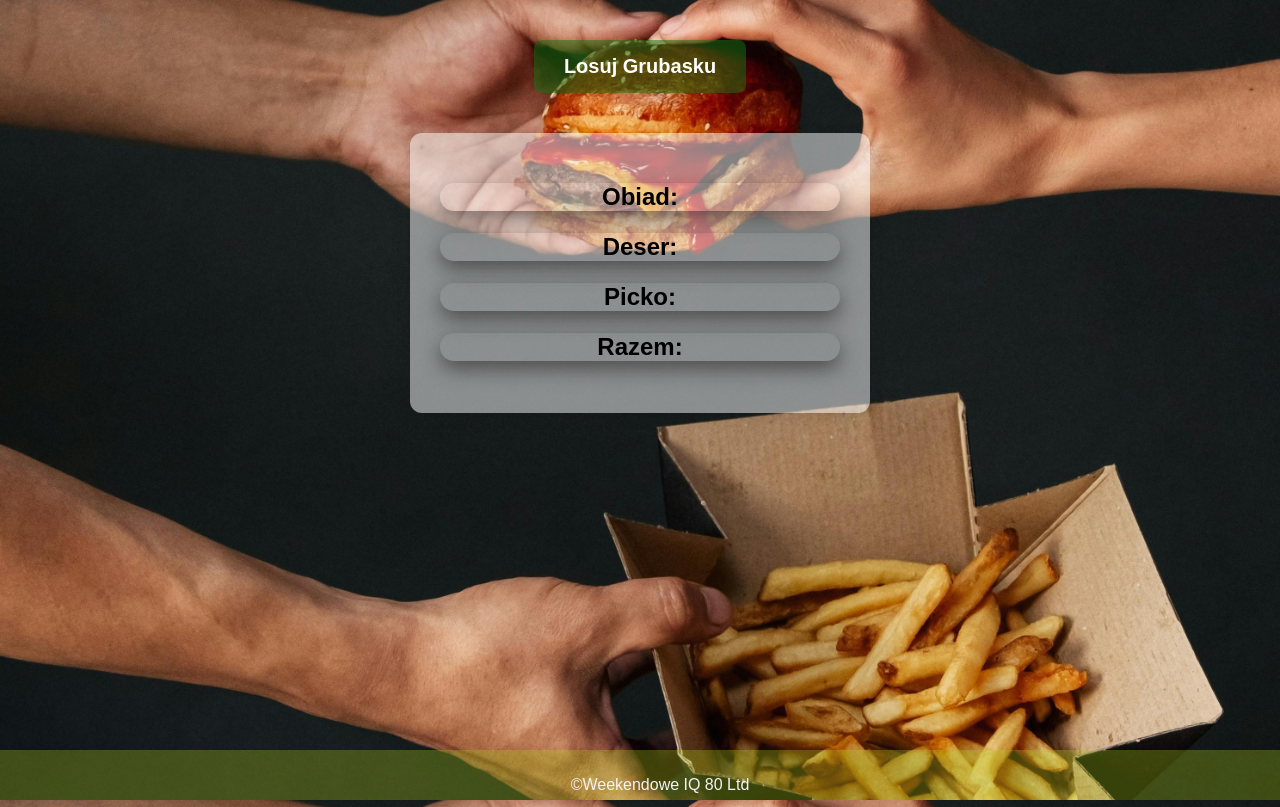
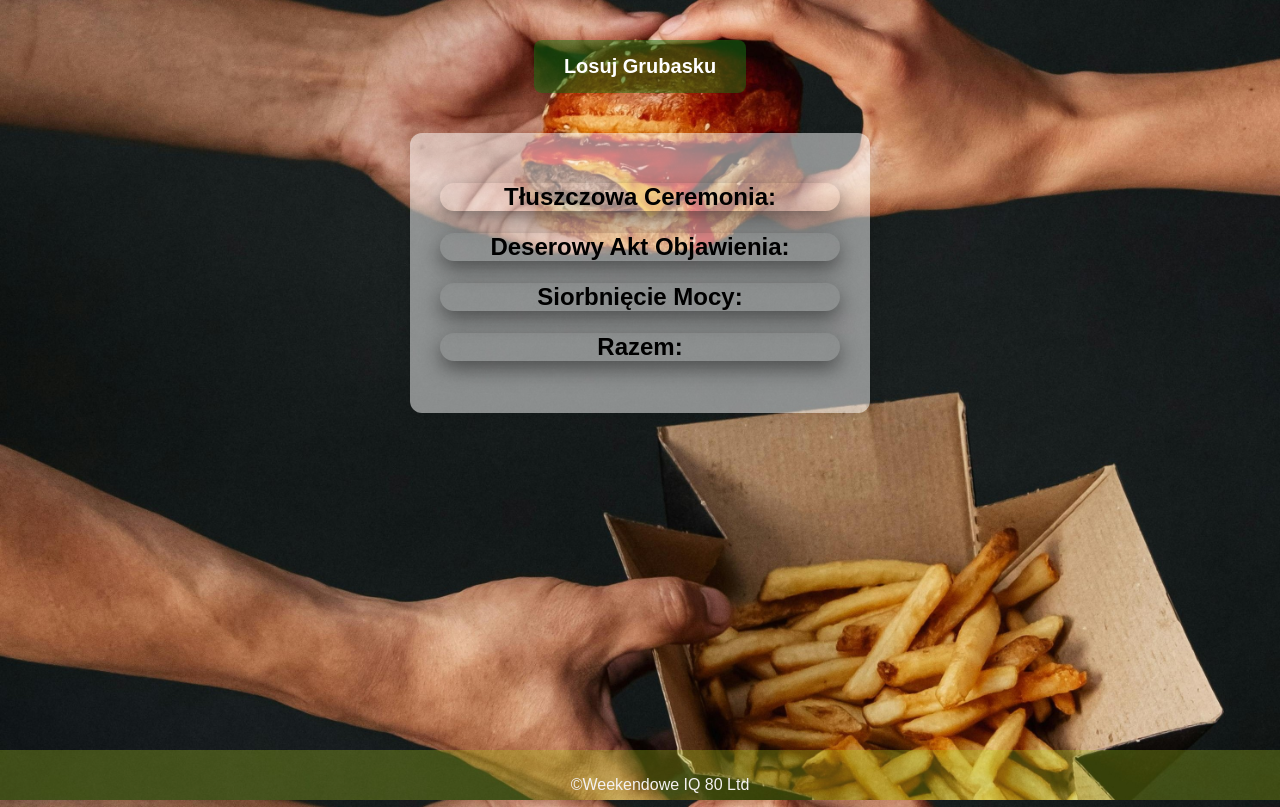
Before and after one commit to Programophobia/Zakupy-w-Zabce-w-niedziele, a website: page index.html in a window 1280 px wide. Shown: the top 807 px of the page. Drawn offline with Linux system fonts and the light colour scheme.

Commit message:
Rename headings for meal sections in index.html

```diff
--- a/index.html
+++ b/index.html
@@ -12,12 +12,12 @@
     <button id="start">Losuj Grubasku</button>
 
 <div id="wynik">
-  <h2>Obiad:</h2>
+  <h2>Tłuszczowa Ceremonia:</h2>
   <p id="obiad"></p>
 
-  <h2>Deser:</h2>
+  <h2>Deserowy Akt Objawienia:</h2>
   <p id="deser"></p>
-  <h2>Picko:</h2>
+  <h2>Siorbnięcie Mocy:</h2>
   <p id="picko"></p>
   <h2>Razem:</h2>
   <p id="razem"></p>
```
